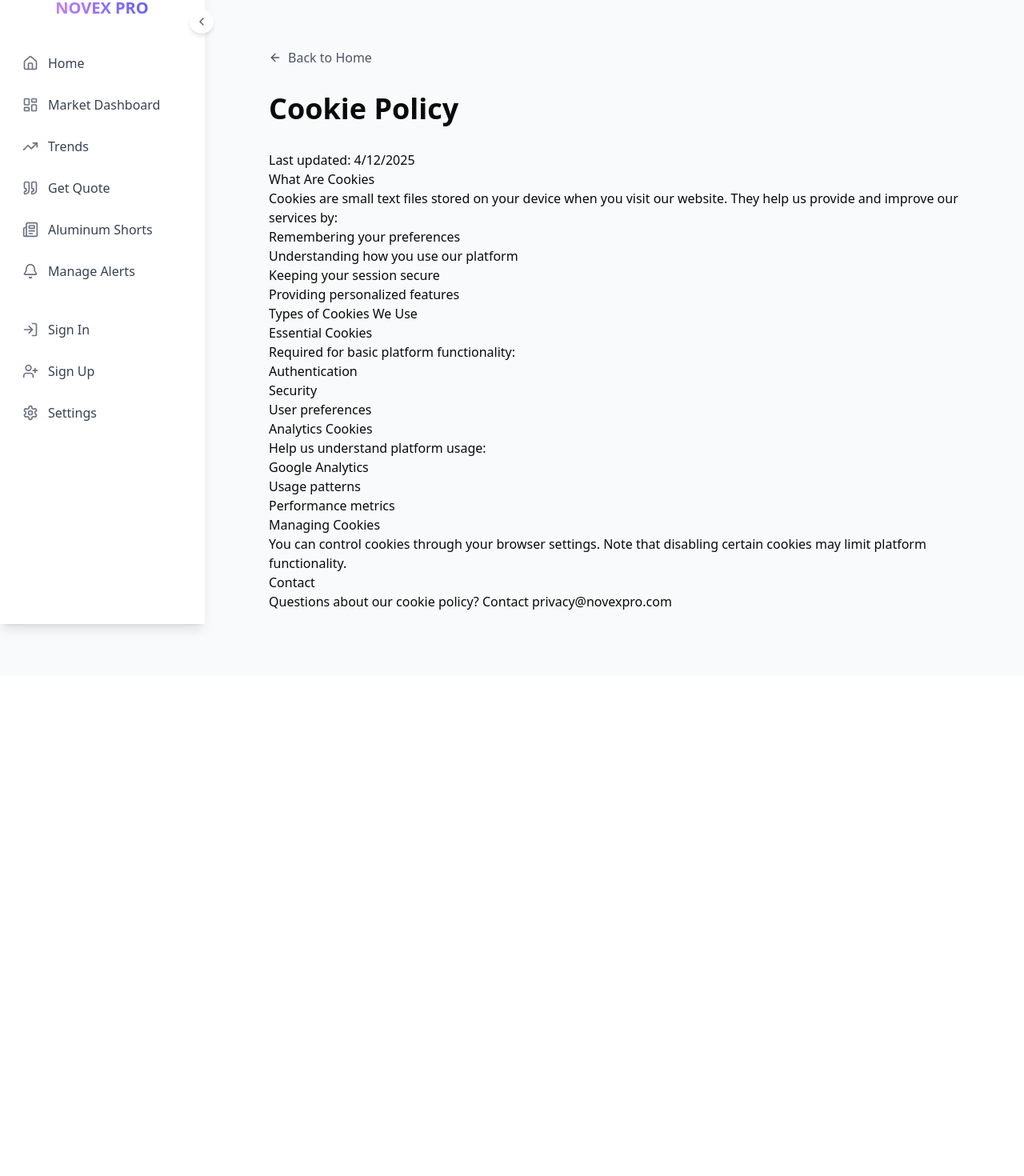
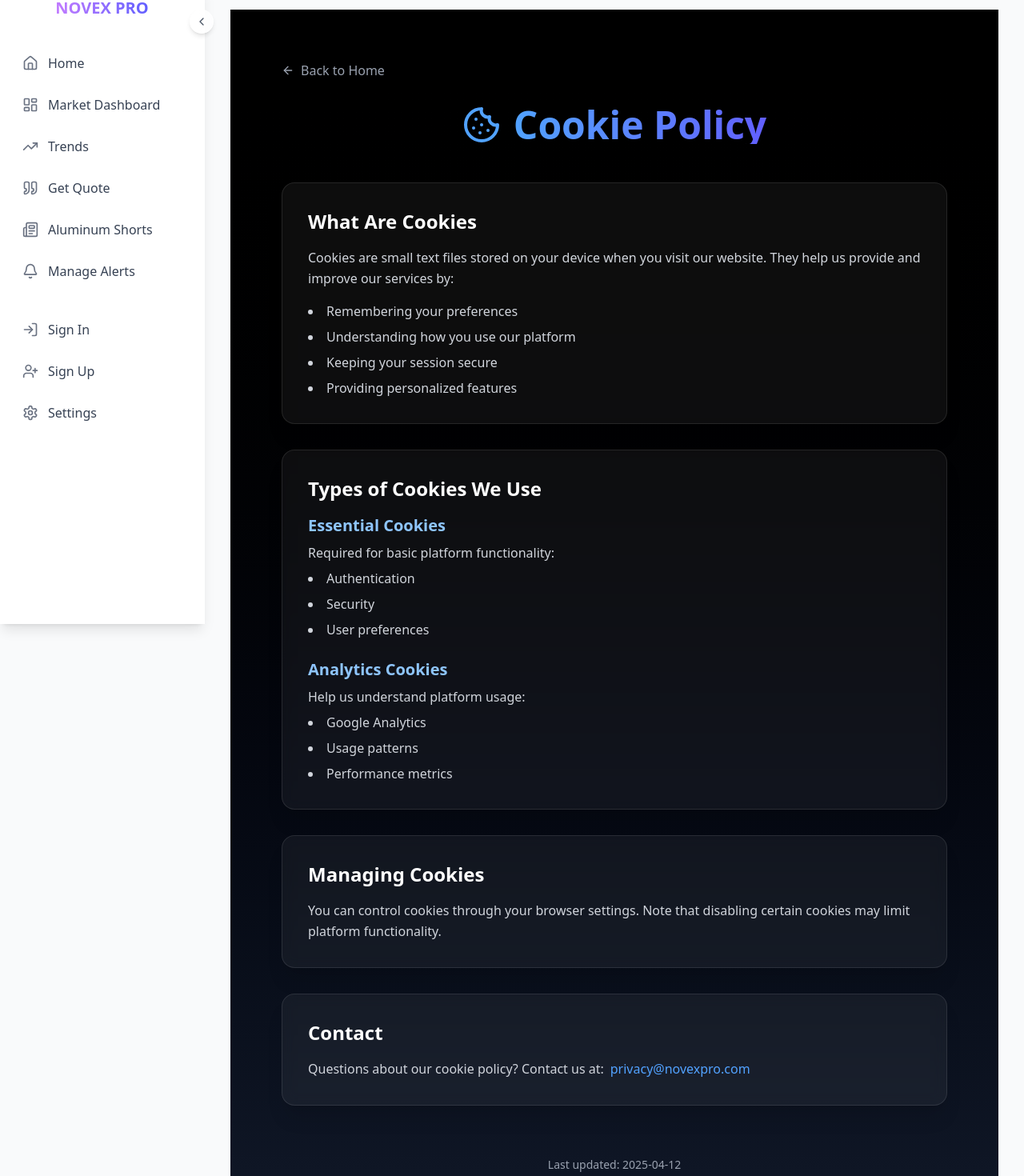
Before and after one commit to GIGANXT/Stock_App, a Next.js app: page /cookie-policy in a window 1280 px wide. Shown: the part 20-1490 px from the top of the page at 80% size. Before the commit the page ends 864 px from the top, so only its background shows below. Built offline with nearby package versions, Linux system fonts and the light colour scheme; no server answers.

Commit message:
Update page.tsx

```diff
--- a/app/cookie-policy/page.tsx
+++ b/app/cookie-policy/page.tsx
@@ -1,63 +1,89 @@
+'use client';
+
 import React from 'react';
-
-import { ArrowLeft } from 'lucide-react';
+import { Cookie, ArrowLeft } from 'lucide-react';
 import Link from 'next/link';
 
 export default function CookiePolicy() {
   return (
-    <div className="min-h-screen bg-gray-50">
-      <div className="max-w-4xl mx-auto px-4 py-12">
+    <div className="min-h-screen bg-gradient-to-b from-black to-gray-900">
+      <div className="max-w-4xl mx-auto px-4 sm:px-6 lg:px-8 py-16">
         <Link
           href="/"
-          className="inline-flex items-center gap-2 text-gray-600 hover:text-gray-900 mb-8"
+          className="inline-flex items-center gap-2 text-gray-400 hover:text-white mb-8"
         >
           <ArrowLeft className="w-4 h-4" />
           Back to Home
         </Link>
 
-        <h1 className="text-4xl font-bold mb-8">Cookie Policy</h1>
+        <div className="flex items-center justify-center mb-12">
+          <Cookie className="w-12 h-12 text-blue-400 mr-4" />
+          <h1 className="text-4xl md:text-5xl font-bold bg-gradient-to-r from-blue-400 to-indigo-500 bg-clip-text text-transparent">
+            Cookie Policy
+          </h1>
+        </div>
 
-        <div className="prose prose-lg">
-          <p>Last updated: {new Date().toLocaleDateString()}</p>
-
-          <h2>What Are Cookies</h2>
-          <p>
+        <div className="space-y-8 text-gray-300">
+          <section className="bg-white/5 backdrop-blur-sm rounded-2xl p-8 shadow-xl border border-white/10 hover:border-blue-400/30 transition-colors duration-300">
+            <h2 className="text-2xl font-semibold text-white mb-4">What Are Cookies</h2>
+            <p className="leading-relaxed">
               Cookies are small text files stored on your device when you visit our website. They help us provide and improve our services by:
             </p>
-          <ul>
+            <ul className="list-disc list-inside mt-4 space-y-2">
               <li>Remembering your preferences</li>
               <li>Understanding how you use our platform</li>
               <li>Keeping your session secure</li>
               <li>Providing personalized features</li>
             </ul>
+          </section>
 
-          <h2>Types of Cookies We Use</h2>
-          <h3>Essential Cookies</h3>
+          <section className="bg-white/5 backdrop-blur-sm rounded-2xl p-8 shadow-xl border border-white/10 hover:border-blue-400/30 transition-colors duration-300">
+            <h2 className="text-2xl font-semibold text-white mb-4">Types of Cookies We Use</h2>
+
+            <div className="mb-6">
+              <h3 className="text-xl font-semibold text-blue-300 mb-2">Essential Cookies</h3>
               <p>Required for basic platform functionality:</p>
-          <ul>
+              <ul className="list-disc list-inside mt-2 space-y-2">
                 <li>Authentication</li>
                 <li>Security</li>
                 <li>User preferences</li>
               </ul>
+            </div>
 
-          <h3>Analytics Cookies</h3>
+            <div>
+              <h3 className="text-xl font-semibold text-blue-300 mb-2">Analytics Cookies</h3>
               <p>Help us understand platform usage:</p>
-          <ul>
+              <ul className="list-disc list-inside mt-2 space-y-2">
                 <li>Google Analytics</li>
                 <li>Usage patterns</li>
                 <li>Performance metrics</li>
               </ul>
+            </div>
+          </section>
 
-          <h2>Managing Cookies</h2>
-          <p>
+          <section className="bg-white/5 backdrop-blur-sm rounded-2xl p-8 shadow-xl border border-white/10 hover:border-blue-400/30 transition-colors duration-300">
+            <h2 className="text-2xl font-semibold text-white mb-4">Managing Cookies</h2>
+            <p className="leading-relaxed">
               You can control cookies through your browser settings. Note that disabling certain cookies may limit platform functionality.
             </p>
+          </section>
 
-          <h2>Contact</h2>
-          <p>
-            Questions about our cookie policy? Contact{' '}
-            <a href="mailto:privacy@novexpro.com">privacy@novexpro.com</a>
+          <section className="bg-white/5 backdrop-blur-sm rounded-2xl p-8 shadow-xl border border-white/10 hover:border-blue-400/30 transition-colors duration-300">
+            <h2 className="text-2xl font-semibold text-white mb-4">Contact</h2>
+            <p className="leading-relaxed">
+              Questions about our cookie policy? Contact us at:
+              <a
+                href="mailto:privacy@novexpro.com"
+                className="ml-2 text-blue-400 hover:text-blue-300 transition-colors duration-200"
+              >
+                privacy@novexpro.com
+              </a>
             </p>
+          </section>
+
+          <div className="text-sm text-gray-400 text-center pt-8">
+            Last updated: {new Date().toISOString().split('T')[0]}
+          </div>
         </div>
       </div>
     </div>
```
Lines whose indentation alone changed are shown as unchanged.
